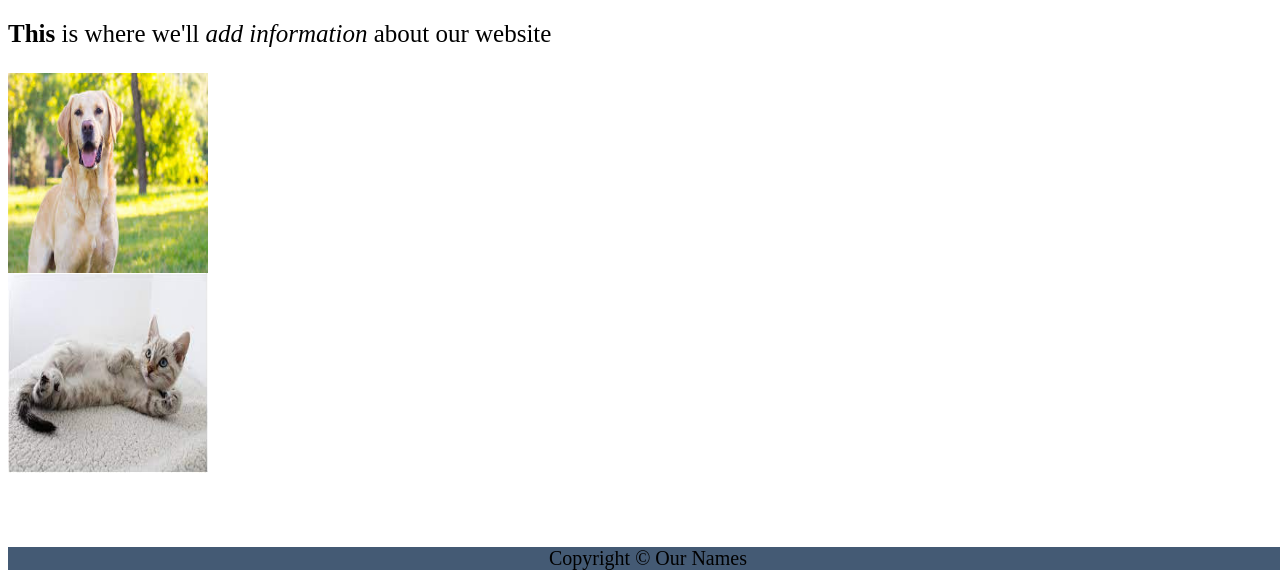
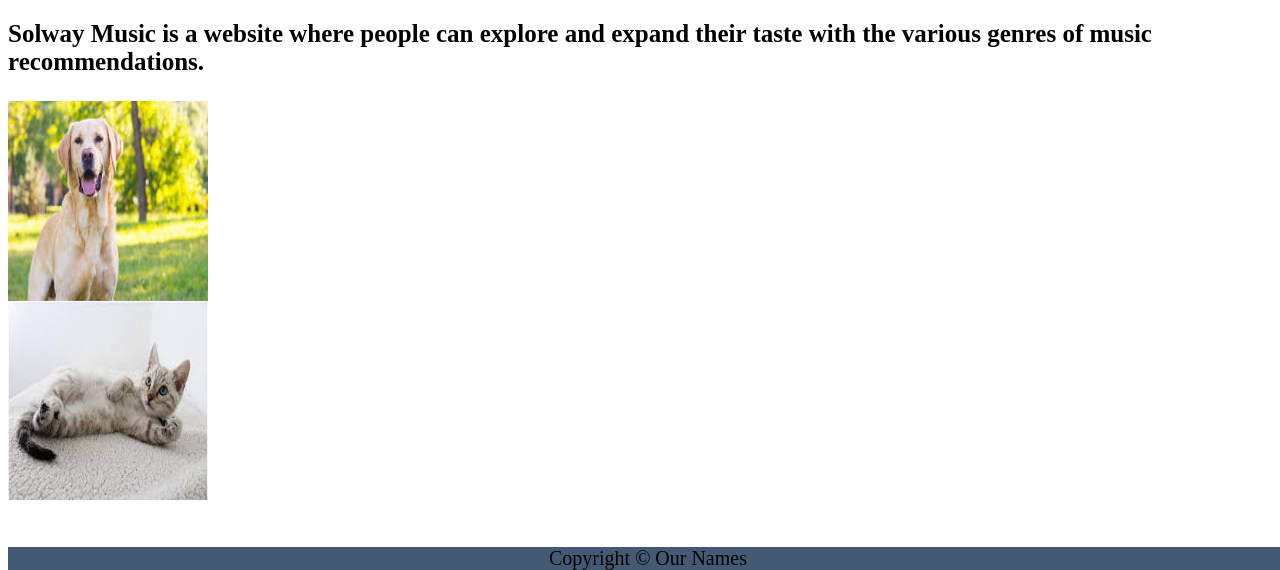
Before and after one commit to adrian23adrian43/adrian23adrian43.github.io, a plain HTML site: page index.html in a window 1280 px wide. Shown: the part 230-800 px from the top of the page. Drawn offline with Linux system fonts and the light colour scheme.

Commit message:
heading text

```diff
--- a/index.html
+++ b/index.html
@@ -18,7 +18,7 @@
             </ul>
         </header>
         <div class="content">
-            <p><b>This</b> is where we'll <i>add information</i> about our website</p>
+            <p><b>Solway Music is a website where people can explore and expand their taste with the various genres of music recommendations.</b></p>
             <img src="doggie.jpg" width="200" height="200"><br/>
             <img src="kitty.jpg" width="200" height ="200"><br/>
         </div>
```
